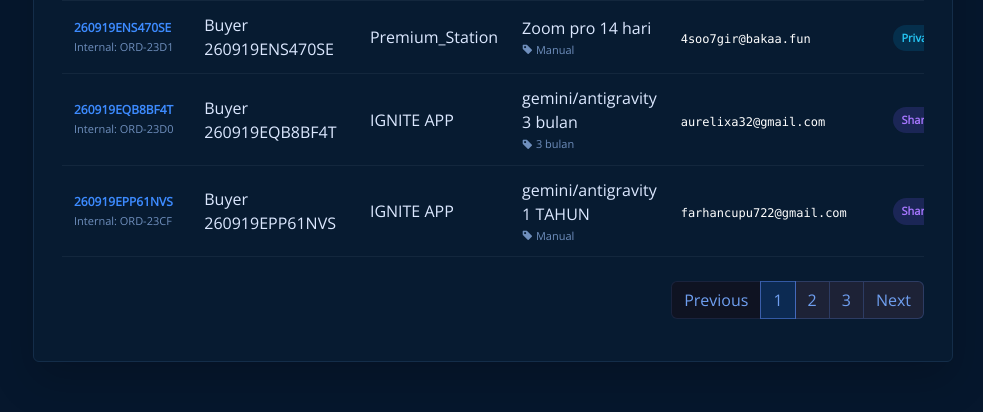
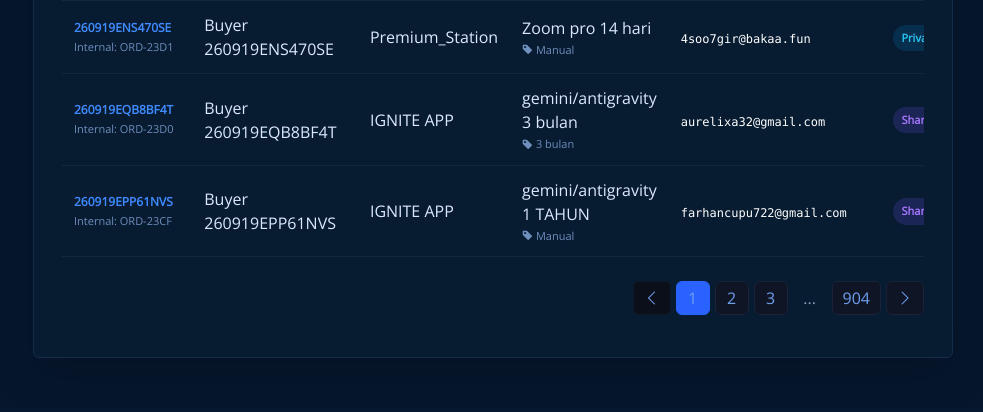
Before and after one commit to viryo178/alestore.my.id, a CodeIgniter app: page /orders in a window 1280 px wide. Shown: the part 1208-1620 px from the top of the page, without its empty margins (297-1280 px from the left). After the commit the page ends 1566 px from the top, so only its background shows below. Run offline with CodeIgniter, Linux system fonts and the light colour scheme; a user stored in the database is signed in; data comes from the database, SQL or seed files in the repository; some libraries are stand-ins or nearby versions.

Commit message:
update fitur / fix bug

```diff
--- a/application/views/orders/index.php
+++ b/application/views/orders/index.php
@@ -48,7 +48,7 @@ foreach ($variations as $variation) {
     .orders-page .quick-order-modal .modal-dialog{max-width:min(1640px,calc(100vw - 24px))}
     .orders-page .quick-order-table{min-width:1530px}.orders-page .quick-order-table th{color:#7f96bb;font-size:11px;letter-spacing:.04em;text-transform:uppercase;white-space:nowrap}.orders-page .quick-order-table td{vertical-align:middle}
     .orders-page .quick-order-table .form-control,.orders-page .quick-order-table .form-select{min-height:34px}.orders-page .quick-order-index{color:#7f96bb;min-width:24px}
-    .orders-page .pagination .page-link{background:#1d2236;border-color:rgba(86,126,214,.28);color:#7f96bb}.orders-page .pagination .page-item.active .page-link{background:rgba(47,124,255,.16);border-color:rgba(92,142,255,.48);color:#fff}.orders-page .pagination .page-item.disabled .page-link{background:#0f1322;color:#475a77;border-color:rgba(86,126,214,.15)}.orders-page .pagination .page-link:hover:not(.disabled){background:#262d47;color:#fff}
+    .orders-page .pagination{gap:6px}.orders-page .pagination .page-item{margin:0}.orders-page .pagination .page-link{background:#0f1524;border-color:#1a233a;color:#7f96bb;border-radius:6px!important;min-width:34px;height:34px;display:inline-flex;justify-content:center;align-items:center;padding:0 10px}.orders-page .pagination .page-item.active .page-link{background:#2962ff;border-color:#2962ff;color:#fff}.orders-page .pagination .page-item.disabled .page-link{background:#0b0f19;color:#3b4b68;border-color:#111827}.orders-page .pagination .page-link:hover:not(.disabled){background:#1a233a;color:#fff}
     @media (max-width:767.98px){.orders-page .order-toolbar{align-items:stretch;flex-direction:column}.orders-page .order-actions{justify-content:flex-start}}
 </style>
 
@@ -151,15 +151,23 @@ foreach ($variations as $variation) {
                 $getParams = $this->input->get();
             ?>
             <nav class="mt-4">
-                <ul class="pagination justify-content-end">
+                <ul class="pagination justify-content-end align-items-center">
                     <li class="page-item <?= $page <= 1 ? 'disabled' : '' ?>">
                         <?php $getParams['page'] = $page - 1; ?>
-                        <a class="page-link" href="?<?= http_build_query($getParams) ?>">Previous</a>
+                        <a class="page-link" href="?<?= http_build_query($getParams) ?>"><i class="bi bi-chevron-left"></i></a>
                     </li>
 
                     <?php
                     $startPage = max(1, $page - 2);
                     $endPage = min($totalPages, $page + 2);
+
+                    if ($startPage > 1) {
+                        $getParams['page'] = 1;
+                        echo '<li class="page-item"><a class="page-link" href="?'.http_build_query($getParams).'">1</a></li>';
+                        if ($startPage > 2) {
+                            echo '<li class="page-item disabled"><span class="page-link border-0 bg-transparent text-muted" style="background:transparent!important;">...</span></li>';
+                        }
+                    }
 
                     for ($i = $startPage; $i <= $endPage; $i++):
                         $getParams['page'] = $i;
@@ -169,9 +177,19 @@ foreach ($variations as $variation) {
                         </li>
                     <?php endfor; ?>
 
+                    <?php
+                    if ($endPage < $totalPages) {
+                        if ($endPage < $totalPages - 1) {
+                            echo '<li class="page-item disabled"><span class="page-link border-0 bg-transparent text-muted" style="background:transparent!important;">...</span></li>';
+                        }
+                        $getParams['page'] = $totalPages;
+                        echo '<li class="page-item"><a class="page-link" href="?'.http_build_query($getParams).'">'.$totalPages.'</a></li>';
+                    }
+                    ?>
+
                     <li class="page-item <?= $page >= $totalPages ? 'disabled' : '' ?>">
                         <?php $getParams['page'] = $page + 1; ?>
-                        <a class="page-link" href="?<?= http_build_query($getParams) ?>">Next</a>
+                        <a class="page-link" href="?<?= http_build_query($getParams) ?>"><i class="bi bi-chevron-right"></i></a>
                     </li>
                 </ul>
             </nav>
```
